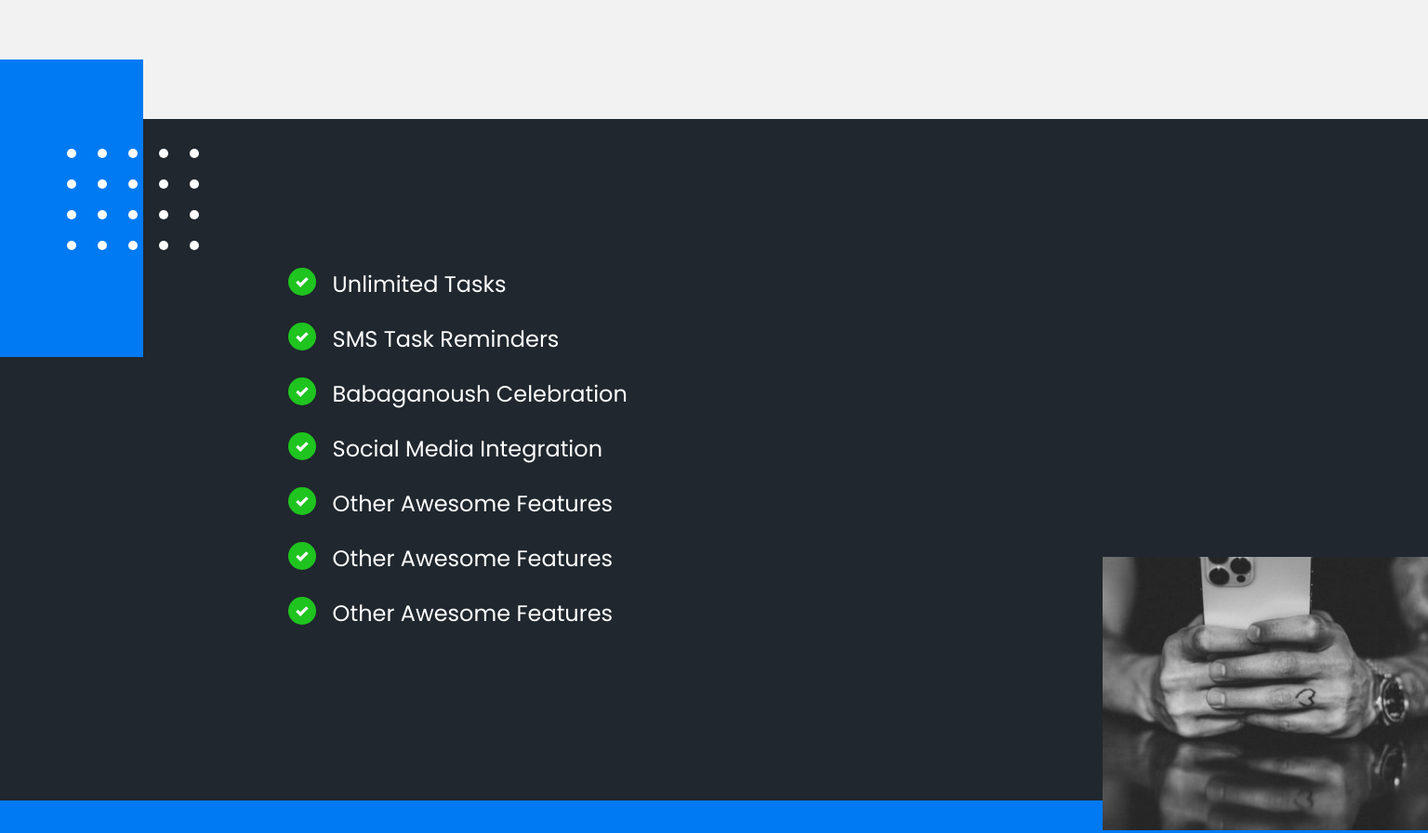
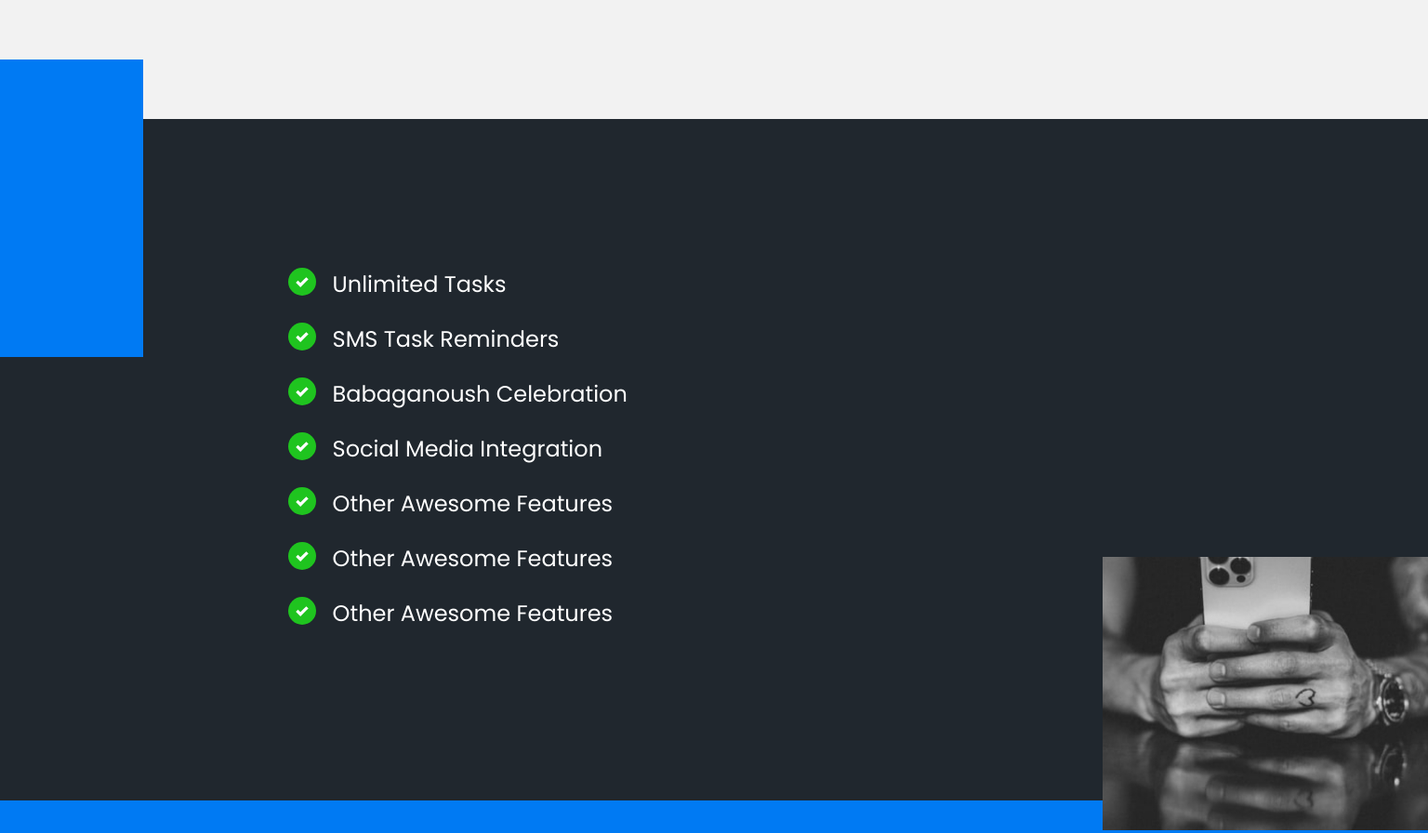
Before and after one commit to superrnaah/test1, a plain HTML site: page index.html in a window 1536 px wide. Shown: the part 620-1516 px from the top of the page at 93% size. Drawn offline with Linux system fonts and the light colour scheme; files whose address does not match are found by name.

Commit message:
Update main.css

```diff
--- a/css/main.css
+++ b/css/main.css
@@ -359,7 +359,7 @@ nav li a:hover {
     position: absolute;
     width: 200px;
     height: 20em;
-    background: url("/Assets/images/dots.svg") no-repeat;
+    background: url(Assets/images/dots.svg") no-repeat;
     left: 4.5em;
     top: 2em;
   }
```
